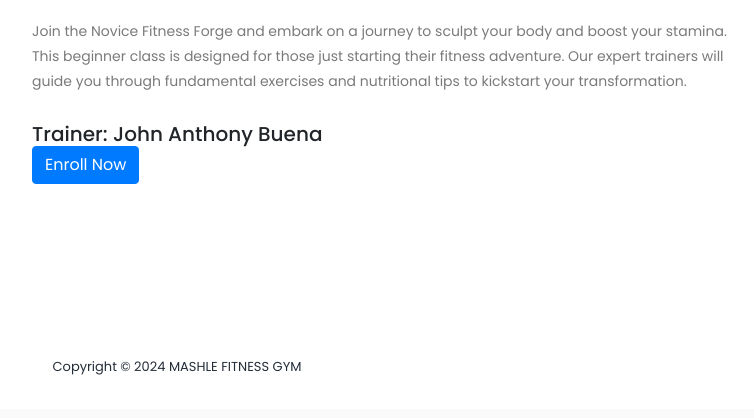
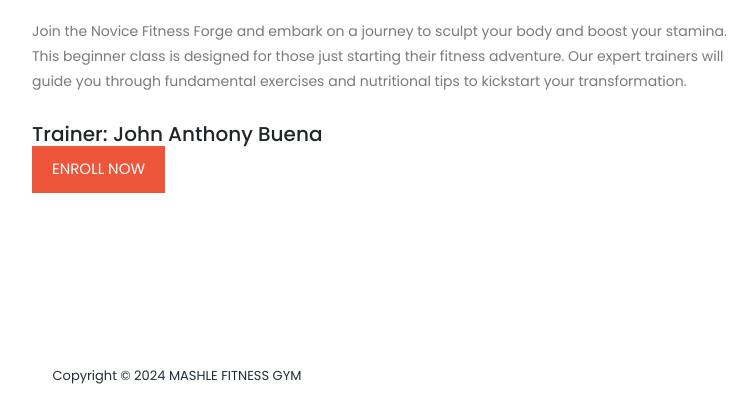
Before and after one commit to Seaji06/System-Project, a Django app: page /classes in a window 1280 px wide. Shown: the part 664-1082 px from the top of the page, without its empty margins (463-1217 px from the left). Before the commit the page ends 1039 px from the top, so only its background shows below. Run offline with Django 4.2, Linux system fonts and the light colour scheme; a user stored in the database is signed in; some libraries are stand-ins or nearby versions.

Commit message:
minot changes

```diff
--- a/GymProject/GymApp/views.py
+++ b/GymProject/GymApp/views.py
@@ -22,6 +22,7 @@ import json
 def home(request):
     return render(request, 'home.html')
 
+@login_required(login_url='login')
 def classes(request):
     return render(request, 'classes.html')
 
@@ -204,7 +205,6 @@ def update_classes(request):
 
     return JsonResponse({'message': 'Invalid request'}, status=400)
 
-
 @login_required
 def change_password(request):
     if request.method == 'POST':
--- a/GymProject/static/css/style.css
+++ b/GymProject/static/css/style.css
@@ -292,12 +292,6 @@
 
   .header-area .main-nav .nav li:last-child a:hover {
     background-color: #f9735b;
-    opacity: 1;
-  }
-
-  .header-area .main-nav .nav li:hover a,
-  .header-area .main-nav .nav li a.active {
-    color: #ed563b!important;
     opacity: 1;
   }
 
--- a/GymProject/templates/classes.html
+++ b/GymProject/templates/classes.html
@@ -30,7 +30,9 @@
                     <h4>Novice Fitness Forge</h4>
                     <p>Join the Novice Fitness Forge and embark on a journey to sculpt your body and boost your stamina. This beginner class is designed for those just starting their fitness adventure. Our expert trainers will guide you through fundamental exercises and nutritional tips to kickstart your transformation.</p>
                     <h5>Trainer: John Anthony Buena</h5>
-                    <button class="btn btn-primary register-btn" onclick="registerClass('Novice Fitness Forge')">Enroll Now</button>
+                    <div class="main-button">
+                        <a href="classes" onclick="registerClass('Novice Fitness Forge')">Enroll Now</a>
+                    </div>
                 </article>
 
                 <article id='tabs-2'>
@@ -38,7 +40,9 @@
                     <h4>Proactive Performance Prodigy</h4>
                     <p>Elevate your workout game with our Intermediate class, Proactive Performance Prodigy. This class is perfect for those who have some fitness experience and are ready to take it to the next level. Develop strength, agility, and finesse under the guidance of our dedicated trainers.</p>
                     <h5>Trainer: Ariel Joshua Remoroza</h5>
-                    <button class="btn btn-primary register-btn" onclick="registerClass('Proactive Performance Prodigy')">Enroll Now</button>
+                    <div class="main-button">
+                        <a href="classes" onclick="registerClass('Proactive Performance Prodigy')">Enroll Now</a>
+                    </div>
                 </article>
 
                 <article id='tabs-3'>
@@ -46,7 +50,9 @@
                     <h4>Elite Fitness Fusion</h4>
                     <p>Welcome to Elite Fitness Fusion, the master class for those who have honed their skills and are ready to achieve peak physical performance. This class combines advanced workouts, sports conditioning, and personalized nutrition plans to sculpt the ultimate version of yourself.</p>
                     <h5>Trainer: Hanz Archer Dalubatan</h5>
-                    <button class="btn btn-primary register-btn" onclick="registerClass('Elite Fitness Fusion')">Enroll Now</button>
+                    <div class="main-button">
+                        <a href="classes" onclick="registerClass('Elite Fitness Fusion')">Enroll Now</a>
+                    </div>
                 </article>
                 </section>
               </div>
--- a/GymProject/templates/profile.html
+++ b/GymProject/templates/profile.html
@@ -99,7 +99,9 @@
       <p><strong>Birthday:</strong> {{ user_profile.birthday }}</p>
       <p><strong>Contact Number:</strong> {{ user_profile.contact_number }}</p>
       <p><strong>Membership:</strong> {{ user_profile.membership }}</p>
-      <a href="{% url 'edit_profile' %}" class="btn btn-primary">Edit Profile</a>
+      <div class="main-button">
+        <a href="{% url 'edit_profile' %}">Edit Profile</a>
+      </div>
     </div>
   </div>
 {% endblock %}
```
Also changed, not shown: GymProject/db.sqlite3.
